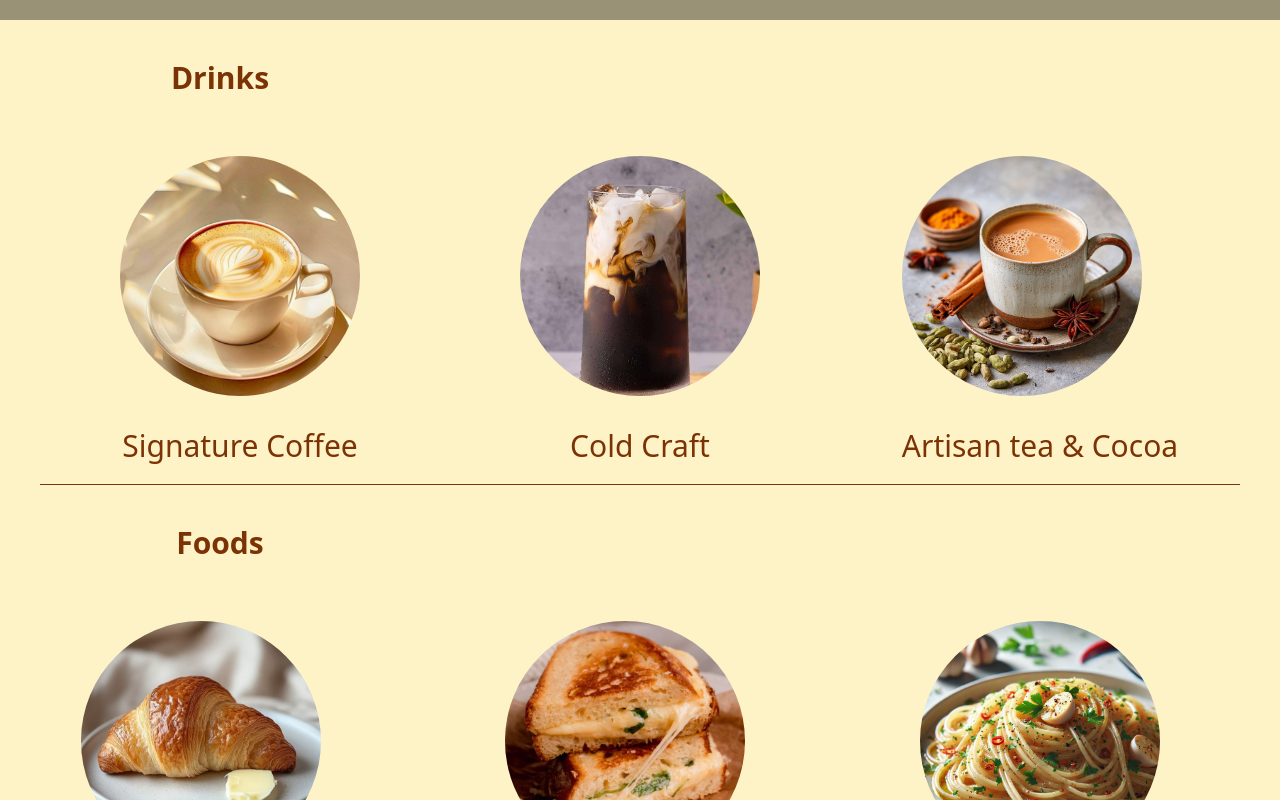
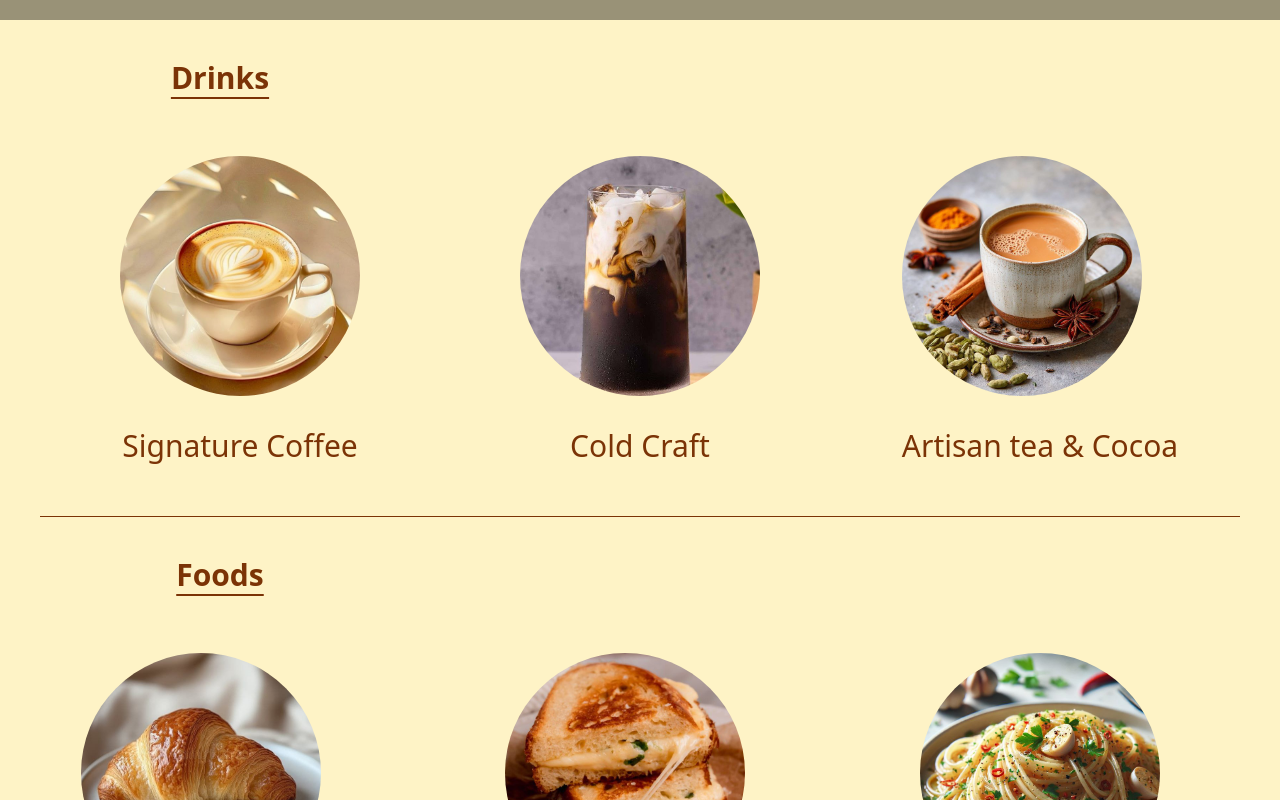
Before and after one commit to Manju-Verma29/echo-espresso, a React (Vite) app: page / in a window 1280 px wide. Shown: the part 880-1680 px from the top of the page. Built offline with nearby package versions, Linux system fonts and the light colour scheme; grey boxes are pictures that could not be loaded.

Commit message:
feat: update category label

```diff
--- a/src/Components/Menu/MenuCategory.jsx
+++ b/src/Components/Menu/MenuCategory.jsx
@@ -4,8 +4,8 @@ export default function MenuCategory({label, types}) {
 return (
 <>
 <section>
-<h4 className="text-amber-900 font-bold md:w-50 lg:w-70 m-10 lg:mt-10 lg:ml-20 flex flex-col items-center justify-center text-3xl">{label}</h4>
-<div className="grid grid-cols-3 border-b m-10 border-amber-900">
+<h4 className="text-amber-900 underline underline-offset-8 decoration-2 font-bold md:w-50 lg:w-70 m-10 lg:mt-10 lg:ml-20 flex flex-col items-center justify-center text-3xl">{label}</h4>
+<div className="grid grid-cols-3 border-b m-10 pb-8 border-amber-900">
   {Object.values(types).map((type, index) => (
     <MenuSubCategory
       key={index}
```
